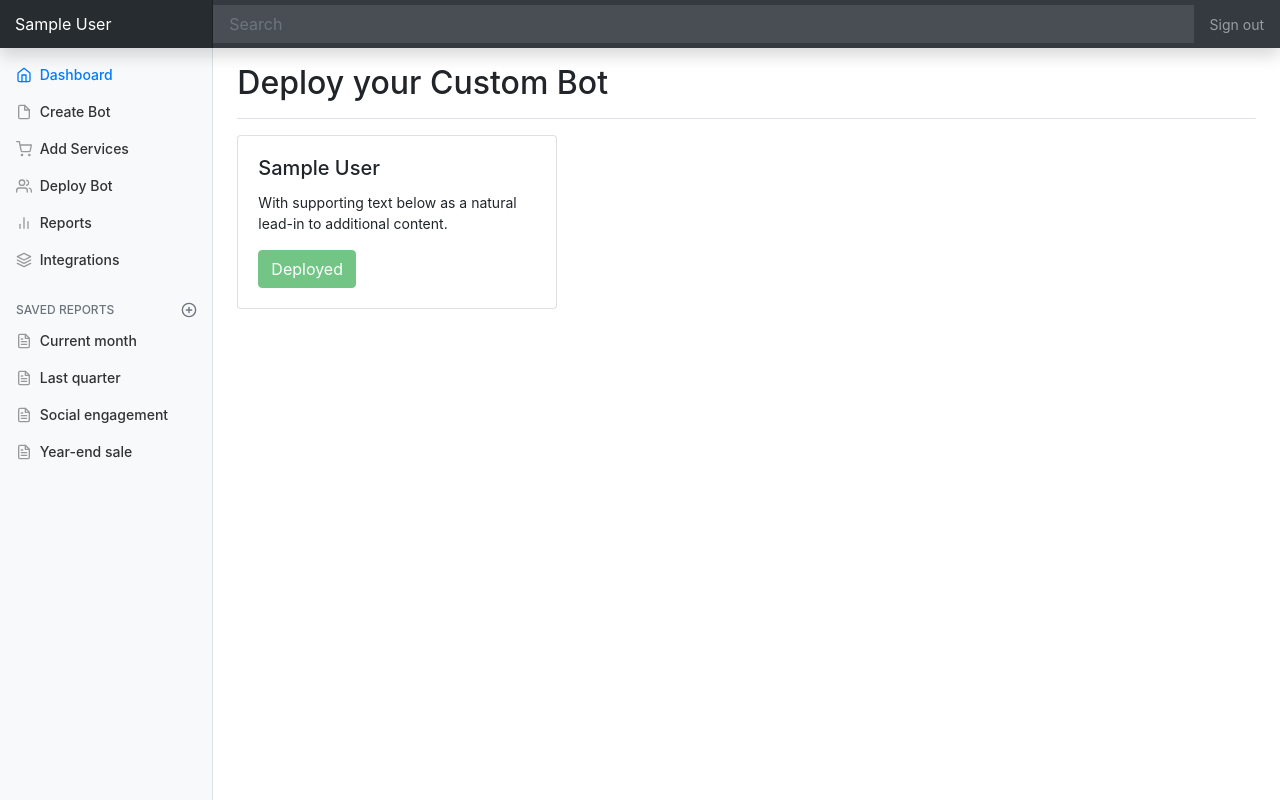
After one commit to ConvAI/CaaS-Django-Frontend, a Django app: page /user/panel/deploy/ in a window 1280 px wide. The commit adds this page. Run offline with Django 3.2, Linux system fonts and the light colour scheme; a user stored in the database is signed in; tables that the repository leaves empty hold one stand-in row (values such as "Sample post"); some libraries are stand-ins or nearby versions.

Commit message:
Deploying Bot with embeddings

```diff
--- a/main_site/settings.py
+++ b/main_site/settings.py
@@ -132,3 +132,5 @@ MEDIA_ROOT = MEDIA_DIR
 MEDIA_URL = '/media/'
 
 LOGIN_URL = '/user/login/'
+
+BOT_SERVER = 'http://127.0.0.1:3232/chat/'
--- /dev/null
+++ b/templates/deploy.html
@@ -0,0 +1,42 @@
+{% extends "panelbase.html" %}
+{% block body_block %}
+
+<main role="main" class="col-md-9 ml-sm-auto col-lg-10 pt-3 px-4">
+    <div class="d-flex justify-content-between flex-wrap flex-md-nowrap align-items-center pb-2 mb-3 border-bottom">
+
+        <h2>Deploy your Custom Bot</h2>
+    </div>
+
+
+    {% for bot in bots %}
+    {% if forloop.counter|divisibleby:"4" or forloop.counter == 1 %}
+    <div class="row mb-3">
+    {% endif %}
+       <div class="col-sm-4">
+          <div class="card">
+             <div class="card-body">
+                <h5 class="card-title">{{bot.bot_name}}</h5>
+                <p class="card-text">With supporting text below as a natural lead-in to additional content.</p>
+                {% if bot.is_deployed %}
+                <button disabled="disabled" class="btn btn-success">Deployed</button>
+                {% else %}
+                <form action="{% url 'user:userpanel:deployBot' bot.id %}" method="post">
+                    {% csrf_token %}
+                    <button type="submit" class="btn btn-primary">Deploy</button>
+                </form>
+                {% endif %}
+             </div>
+          </div>
+       </div>
+    {% if forloop.counter|divisibleby:"3"%}
+    </div>
+    {% endif %}
+
+    {% empty %}
+    <p>Sorry, no Bots in this list.</p>
+    {% endfor %}
+
+</main>
+
+
+{% endblock %}
--- a/templates/editBot.html
+++ b/templates/editBot.html
@@ -24,9 +24,11 @@
          <div class="col-lg-8 col-md-8 col-sm-8">
             <h4 class="text-uppercase" style="margin-top: 0;">Add details as a Paragraph</h4>
             <form action="{% url 'user:userpanel:editBot' bot.id %}" method="post">
+               {% csrf_token %}
                <div class="align-items-center justify-content-center">
+
                   <textarea name="bot_paragraph" id="paragraph" class="form-control subscription-email"
-                     style="min-height:400px;width: 100%; height: 100%;" value="{{bot_inst.paragraph}}"></textarea>
+                     style="min-height:400px;width: 100%; height: 100%;">{% if bot.paragraph %}{{bot.paragraph}}{% endif %}</textarea>
                </div>
                <div class="text-right mt-1">
                   <input type="submit" class="btn btn-primary pl-2 pr-2" value="Save and Test"></input>
--- a/templates/panelbase.html
+++ b/templates/panelbase.html
@@ -67,7 +67,7 @@
               </a>
             </li>
             <li class="nav-item">
-              <a class="nav-link" href="#">
+              <a class="nav-link" href="{% url 'user:userpanel:deploy' %}">
                 <span data-feather="users"></span>
                 Deploy Bot
               </a>
--- a/userpanel/models.py
+++ b/userpanel/models.py
@@ -18,7 +18,8 @@ class Bot(models.Model):
     bot_api = models.CharField(max_length=150,null=True,blank=True)
     enabled = models.BooleanField(default=True)
     bot_desc = models.CharField(max_length=300,null=True,blank=True)
-    paragraph = models.CharField(max_length=150,null=True,blank=True)
+    paragraph = models.CharField(max_length=1000,null=True,blank=True)
     metapath = models.CharField(max_length=150,null=True,blank=True)
     storagelink = models.CharField(max_length=200,null=True,blank=True)
+    is_deployed = models.BooleanField(default=False)
     lang = models.ForeignKey(Language,on_delete=models.DO_NOTHING)
--- a/userpanel/urls.py
+++ b/userpanel/urls.py
@@ -7,4 +7,7 @@ urlpatterns=[
     path('',views.panel,name='panel'),
     path('create/',views.createBot,name='createBot'),
     path('edit/<int:bot_id>/',views.editBot,name='editBot'),
+    path('deploy/',views.deploy,name='deploy'),
+    path('deploy/<int:bot_id>/',views.deployBot,name='deployBot'),
+
 ]
--- a/userpanel/views.py
+++ b/userpanel/views.py
@@ -5,6 +5,7 @@ from django.contrib.auth.decorators import login_required
 from user.models import UserProfileInfo
 from userpanel.models import Bot,Language,lang_names
 from userpanel.forms import BotForm,LanguageForm
+from django.http.response import Http404
 
 # Create your views here.
 @login_required
@@ -58,10 +59,38 @@ def editBot(request,bot_id):
         bot_inst = get_object_or_404(Bot, pk=bot_id)
     except Bot.DoesNotExist:
         raise Http404("Bot does not exist")
+
+    userinfo = UserProfileInfo.objects.get(user=request.user)
     if(request.method == 'POST'):
-        userinfo = UserProfileInfo.objects.get(user=request.user)
         if(request.POST.get('bot_paragraph')):
             bot_inst.paragraph = request.POST.get('bot_paragraph')
             bot_inst.save()
-        return render(request,'editBot.html',context={'bot':bot_inst})
-    return render(request,'editBot.html',{'bot':bot_inst})
+        return render(request,'editBot.html',{'bot':bot_inst,'userinfo':userinfo})
+    return render(request,'editBot.html',{'bot':bot_inst,'userinfo':userinfo})
+
+@login_required
+def deploy(request):
+    userinfo = UserProfileInfo.objects.get(user=request.user)
+    bots = Bot.objects.filter(user=request.user,c_info=userinfo,paragraph__isnull=False)
+    rows = 0
+    count = bots.count()
+    if(count):
+        if(count%3==0):
+            rows = bots.count()//3
+        else:
+            rows = bots.count()//3 + 1
+    return render(request,'deploy.html',context={'userinfo':userinfo,'bots':bots,'rows':range(rows)})
+
+
+@login_required
+def deployBot(request,bot_id):
+    try:
+        bot_inst = get_object_or_404(Bot, pk=bot_id)
+    except Bot.DoesNotExist:
+        raise Http404("Bot does not exist")
+
+    userinfo = UserProfileInfo.objects.get(user=request.user)
+    if(request.method == 'POST'):
+        bot_inst.is_deployed = True
+        bot_inst.save()
+        return render(request,'showScript.html',{'bot':bot_inst})
```
Also changed, not shown: templates/showScript.html (added, +21 -0 lines).
